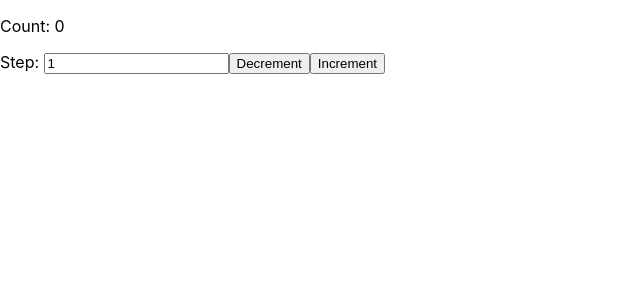
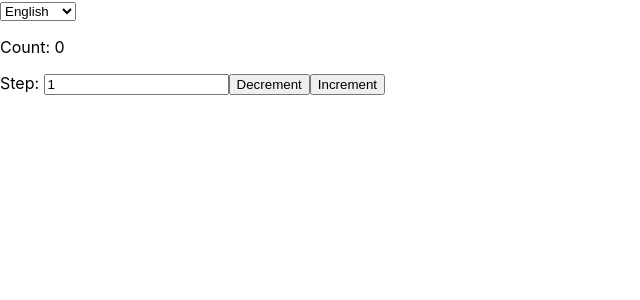
Before and after one commit to Soifka/redux-toolkit, a React (Create React App) app: page / in a window 1280 px wide. Shown: the top 300 px of the page, without its empty margins (0-640 px from the left). Built offline with nearby package versions, Linux system fonts and the light colour scheme.

Commit message:
Add language switch

```diff
--- a/src/components/Counter/index.js
+++ b/src/components/Counter/index.js
@@ -1,19 +1,61 @@
 import React from 'react';
 import  { connect } from 'react-redux';
 import { increment, decrement, setStep } from '../../store/slices/counterSlice';
+import { setLang } from '../../store/slices/langSlice';
+import CONSTANTS from '../../constants';
+
+const { LANGUAGE: { EN_US, UA_UA, DE_DE } } = CONSTANTS;
+
+const translations = new Map([
+    [
+        EN_US,
+        {
+            countText: 'Count',
+            stepText: 'Step',
+            incrementText: 'Increment',
+            decrementText: 'Decrement'
+        }
+    ],
+    [
+        UA_UA,
+        {
+            countText: 'Рахунок',
+            stepText: 'Крок',
+            incrementText: 'Інкремент',
+            decrementText: 'Декремент'
+        }
+    ],
+    [
+        DE_DE,
+        {
+            countText: 'Punktzahl',
+            stepText: 'Schritt',
+            incrementText: 'Zuwachs',
+            decrementText: 'Dekrementieren'
+        }
+    ]
+])
 
 const Counter = (props) => {
 console.log(props)
-const { count, step, increment, decrement, setStep } = props;
+const { count, step, language, increment, decrement, setStep, setLang } = props;
+
+const translation = translations.get(language);
+const { countText, stepText, incrementText, decrementText } = translation;
 
     return (
         <div>
-            <p>Count: {count}</p>
+            <select value={language} onChange={({target: { value }}) => setLang(value)}>
+                <option value={EN_US}>English</option>
+                <option value={UA_UA}>Ukranian</option>
+                <option value={DE_DE}>Deutsch</option>
+            </select>
+            <p>{countText}: {count}</p>
             <label>
-                Step: <input type="number" value={step} onChange={({target: {value}}) => setStep(value)} />
+                {stepText}: <input type="number" value={step} onChange={({target: {value}}) => setStep(value)} />
             </label>
-            <button onClick={() => decrement()}>Decrement</button>
-            <button onClick={() => increment()}>Increment</button>
+            <button onClick={() => decrement()}>{decrementText}</button>
+            <button onClick={() => increment()}>{incrementText}</button>
         </div>
     );
 }
@@ -26,7 +68,10 @@
 
  // подписка на часть стейта -->
 function mapStateToProps(state) {
-    return state.counter;
+    return {
+        ...state.counter,
+        language: state.lang
+    };
 }
 
 
@@ -51,7 +96,8 @@
 const mapDispatchToProps = {
     increment,
     decrement,
-    setStep
+    setStep,
+    setLang
 }
 
 
```
